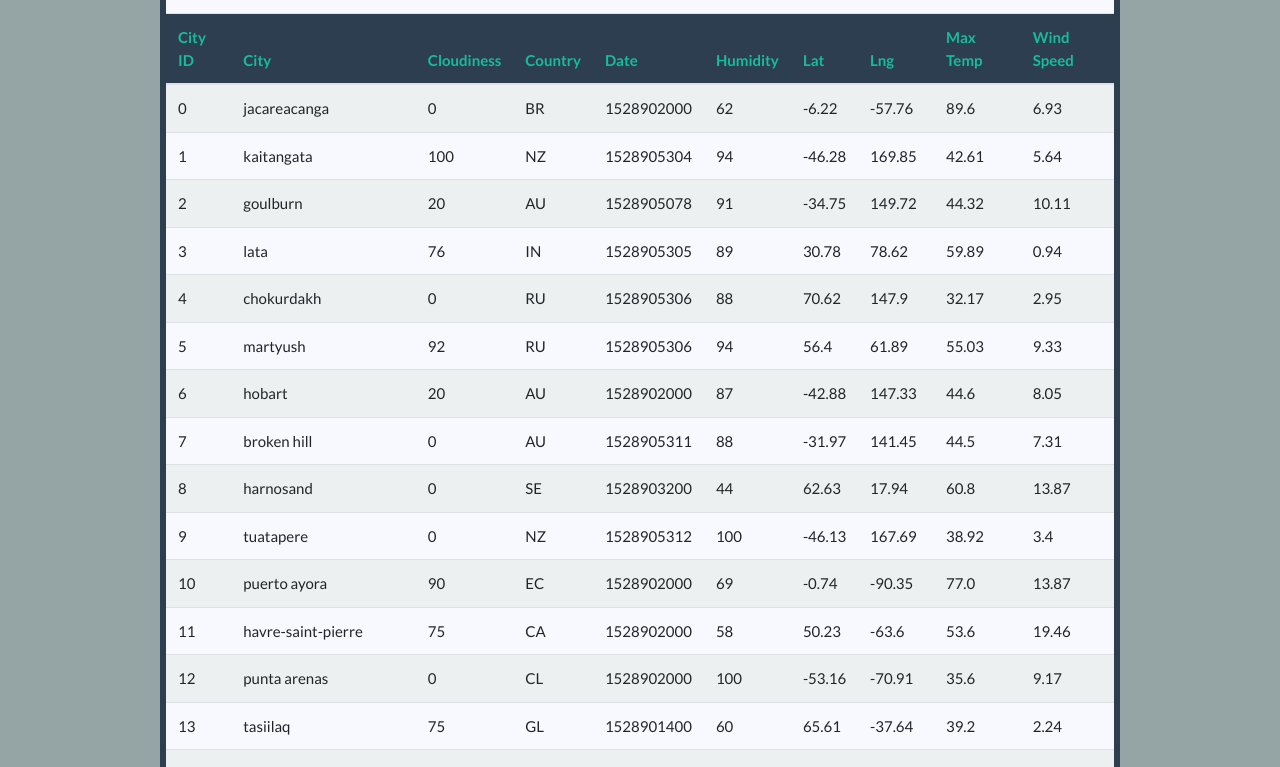
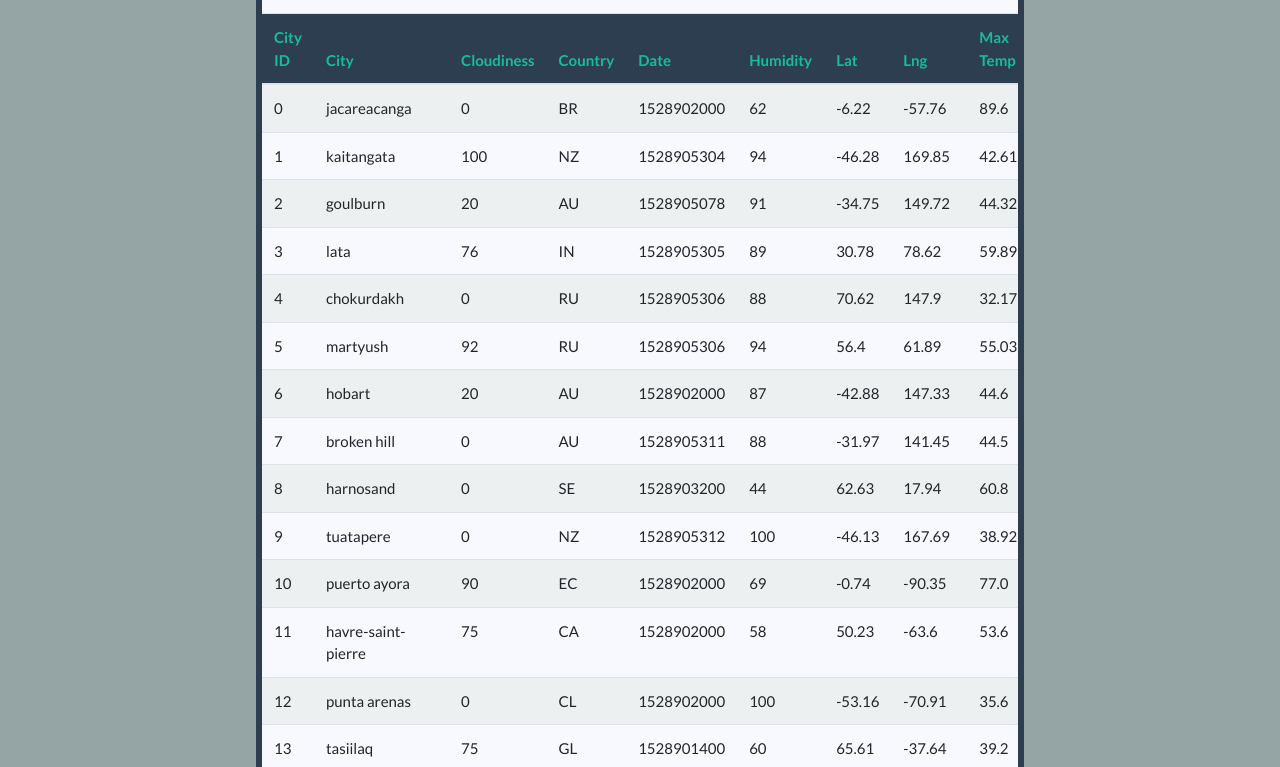
Before and after one commit to tabercwebb/Web_Design_Challenge_TCW, a plain HTML site: page data.html in a window 1280 px wide. Shown: the part 237-1004 px from the top of the page. Drawn offline with nearby package versions, Linux system fonts and the light colour scheme.

Commit message:
Updated Data page css

```diff
--- a/style.css
+++ b/style.css
@@ -20,7 +20,7 @@
 
 .comp-text {padding-left: 10px; padding-bottom: 10px}
 
-.table-box {width: 75%; margin: 0 auto; margin-bottom: 30px; margin-top: 110px; background-color: #F8F8FF; border: solid; border-width: 6px; border-color: #2C3E50}
+.table-box {width: 60%; margin: 0 auto; margin-bottom: 30px; margin-top: 110px; background-color: #F8F8FF; border: solid; border-width: 6px; border-color: #2C3E50}
 
 .table-inside {width: 100%; margin: 0 auto; margin-bottom: 30px}
 
```
